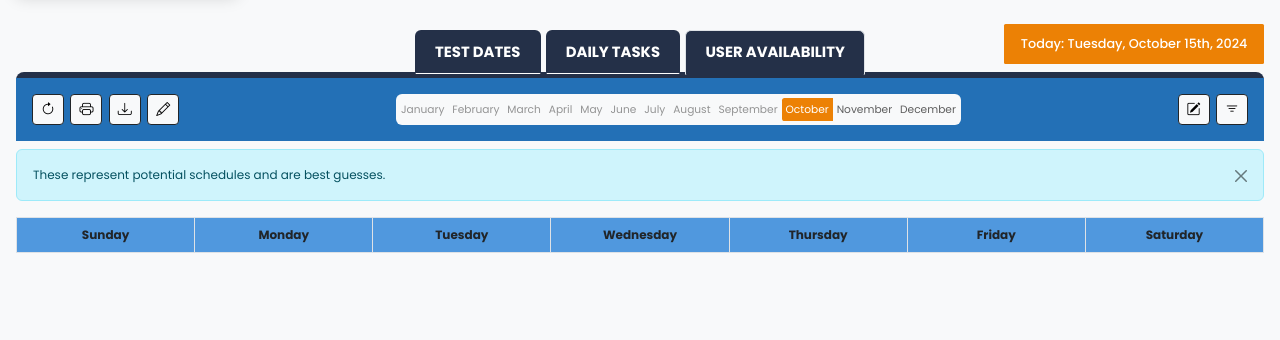
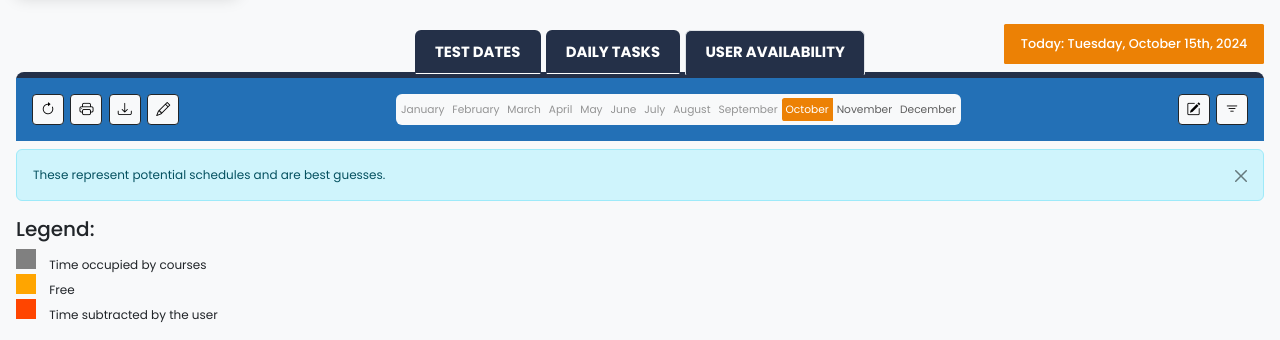
Before and after one commit to CoreAxis-Development/Schedule-Optimizer, a Django app: page / in a window 1280 px wide, after a click on "USER AVAILABILITY". Shown: the part 82-422 px from the top of the page. Run offline with Django 5.2, Linux system fonts and the light colour scheme; a user stored in the database is signed in; data comes from the database, SQL or seed files in the repository; lists and menus that the app fills with data are empty.

Commit message:
user availability legend and caching for optimizer optimizing

```diff
--- a/tasks/templates/script.html
+++ b/tasks/templates/script.html
@@ -542,7 +542,7 @@ function updateAvailability(dateString) {
                     if (i < timeSpent) {
                         bar.style.backgroundColor = 'grey';
                     } else if (i < timeSpent + userSubtractedTime) {
-                        bar.style.backgroundColor = 'red';
+                        bar.style.backgroundColor = 'orangered';
                     } else {
                         bar.style.backgroundColor = 'orange';
                     }
--- a/tasks/templates/user_availability.html
+++ b/tasks/templates/user_availability.html
@@ -35,7 +35,15 @@
         These represent potential schedules and are best guesses.
         <button type="button" class="btn-close" data-bs-dismiss="alert" aria-label="Close"></button>
     </div>
-    <div class = "secondary mt-1 table-responsive" id = "daily_tasks2">
+        <div class="legend mt-2">
+        <h5>Legend:</h5>
+        <ul class="list-unstyled">
+            <li><span class="legend-color" style="background-color: grey;"></span> Time occupied by courses</li>
+            <li><span class="legend-color" style="background-color: orange;"></span> Free</li>
+            <li><span class="legend-color" style="background-color: orangered;"></span> Time subtracted by the user</li>
+        </ul>
+    </div>
+    <div class="secondary mt-1 table-responsive" id="daily_tasks2">
         <table class="table table-bordered equal-width-columns">
             <thead>
               <tr>
@@ -48,3 +56,12 @@
         </table>
     </div>
 </div>
+
+<style>
+    .legend-color {
+        display: inline-block;
+        width: 20px;
+        height: 20px;
+        margin-right: 10px;
+    }
+</style>
--- a/tasks/views.py
+++ b/tasks/views.py
@@ -12,7 +12,7 @@ from django.views.decorators.http import require_POST, require_GET
 from django.contrib.auth.models import User
 import logging
 from .utils import optimizer
-
+from django.core.cache import cache
 logger = logging.getLogger(__name__)
 
 
@@ -380,15 +380,23 @@ def get_availability(request):
 
     user_profile = request.user.user_profile
     availability = user_profile.availability.get(date_str, 0)
-    user_subtracted_time=8-availability
-    # Use the optimizer to get scheduled tasks
-    optimizer_result = optimizer(request.user.id, user_profile.buffer_period)
+    user_subtracted_time = 8-availability
+
+    # Cache key includes user ID and buffer period to ensure uniqueness
+    cache_key = f'optimizer_result_{request.user.id}_{user_profile.buffer_period}'
+    optimizer_result = cache.get(cache_key)
+
+    if optimizer_result is None:
+        optimizer_result = optimizer(request.user.id, user_profile.buffer_period)
+        # Cache for 1 hour by default, adjust as needed
+        cache.set(cache_key, optimizer_result, 3600)
+        logger.info(f"Cache miss for {cache_key}")
+    else:
+        logger.info(f"Cache hit for {cache_key}")
+
     scheduled_tasks = optimizer_result['scheduled_tasks']
-
-    # Filter tasks scheduled on the given date
     tasks_on_date = [task for task in scheduled_tasks if task['scheduled_date'] == date_str]
     time_spent = sum(task['hours'] for task in tasks_on_date)
-
     free_time = availability-time_spent
 
     response_data = {
@@ -397,6 +405,9 @@ def get_availability(request):
         'free_time': free_time
     }
 
-    logger.info(f"Response data: {response_data}, for date {date_str}")
+    return JsonResponse(response_data)
 
-    return JsonResponse(response_data)
+# Add function to invalidate cache when needed
+def invalidate_optimizer_cache(user_id, buffer_period):
+    cache_key = f'optimizer_result_{user_id}_{buffer_period}'
+    cache.delete(cache_key)
--- a/tasktracker/urls.py
+++ b/tasktracker/urls.py
@@ -33,4 +33,5 @@ urlpatterns = [
     path('move_task', views.move_task, name='move_task'),
     path('update_buffer_period/', views.update_buffer_period, name='update_buffer_period'),
     path('get_availability/', views.get_availability, name='get_availability'),
+
 ]
```
